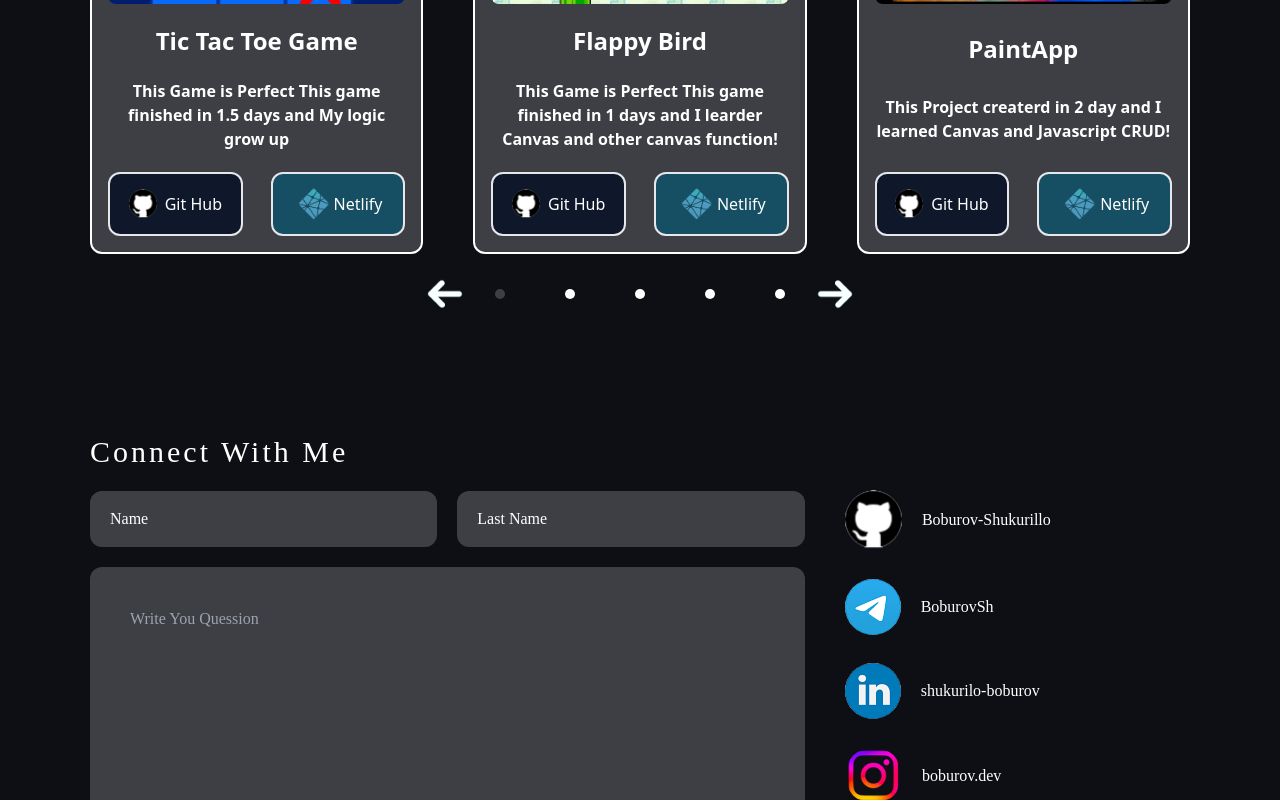
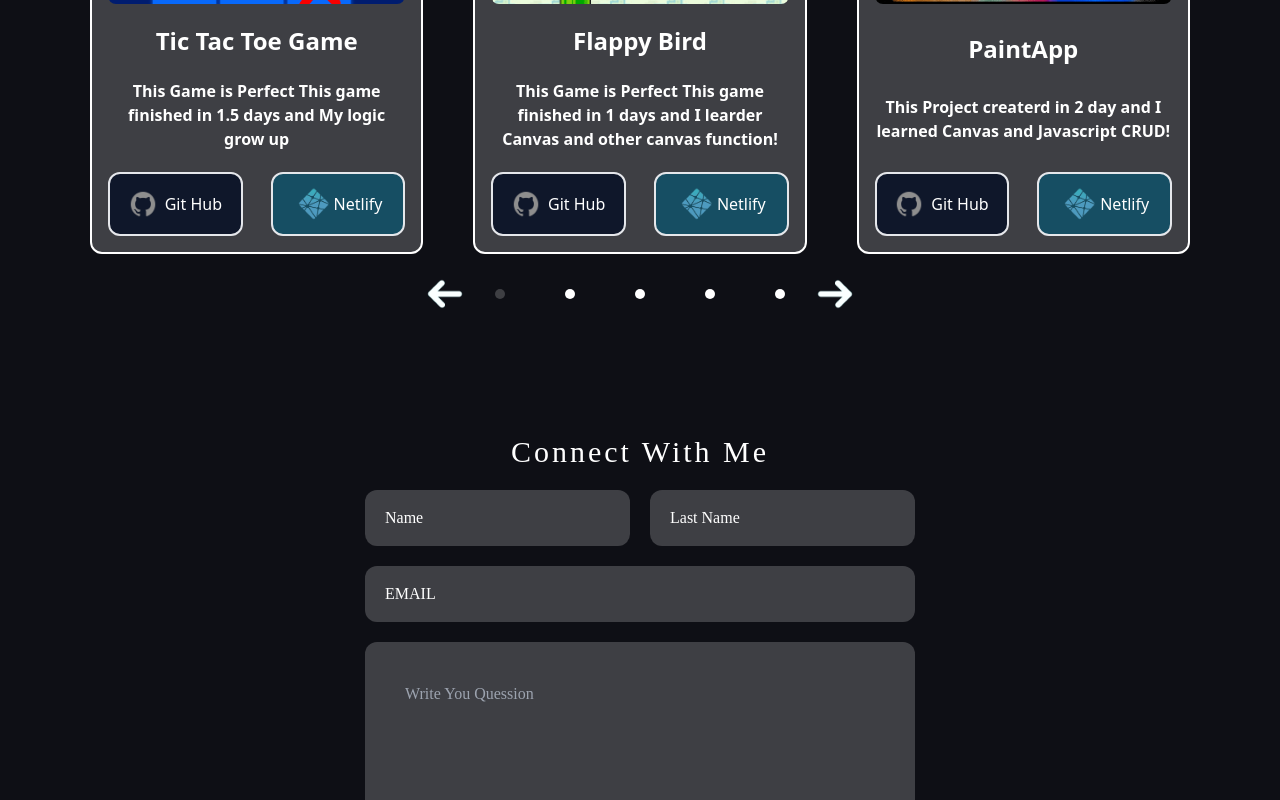
Before and after one commit to Boburov-Shukurillo/BoburovPortfolio, a React (Vite) app: page / in a window 1280 px wide. Shown: the part 2000-2800 px from the top of the page. Built offline with nearby package versions, Linux system fonts and the light colour scheme.

Commit message:
add axios

```diff
--- a/src/components/Header.jsx
+++ b/src/components/Header.jsx
@@ -24,7 +24,7 @@ const Header = () => {
     <header className="demo">
       <div
         className={`py-3 fixed
-        myFont w-full z-30 bg-[#0e0f15e7] top-0 border-b-2 backdrop-blur-xl z-50`}
+        myFont w-full bg-[#0e0f15e7] top-0 border-b-2 backdrop-blur-xl z-50`}
       >
         <div className="containerb flex items-center justify-between h-14">
           <Link className="flex items-center justify-between w-1/2">
--- a/src/pages/Contact.jsx
+++ b/src/pages/Contact.jsx
@@ -3,40 +3,62 @@ import gitHub from "../assets/github.png";
 import telegram from "../assets/telegram.png";
 import linkedin from "../assets/linkedin.png";
 import instagram from "../assets/instalog.png";
+import axios from "axios";
 
 const Contact = () => {
+  const telegram_bot_id = "7071723627:AAH4AeBMChX6KF7tThxth2kPI3IJ4_PxaJY";
+  const chat_id = "6076096557";
+  const salom = () => {
+    axios.post(`https://api.telegram.org/bot${telegram_bot_id}/sendMessage`, {
+      chat_id,
+      text: "hello",
+    });
+  };
   return (
     <div id="contact" className="bg-darkenBlue py-20">
-      <div className="containerb">
+      <div className="containerb flex items-center justify-center flex-col">
         <h1 className="myFont text-3xl text-white tracking-widest mb-5">
           Connect With Me
         </h1>
-        <form action="" className=" flex justify-between">
+        <form
+          action=""
+          className="w-1/2 flex flex-col items-center gap-10 justify-between"
+        >
           <div className="w-full flex flex-col gap-5 items-center justify-center">
             <div className="w-full flex items-center gap-x-5">
               <input
                 type="text"
                 placeholder="Name"
-                className="w-1/2 h-14 px-5 bg-white/20 placeholder:text-white rounded-xl myFont text-white"
+                required
+                className="w-1/2 h-14 px-5 bg-white/20  placeholder:text-white rounded-xl myFont text-white"
               />
               <input
                 type="text"
                 placeholder="Last Name"
-                className="w-1/2 h-14 px-5 bg-white/20 placeholder:text-white rounded-xl myFont text-white"
+                required
+                className="w-1/2 h-14 px-5 bg-white/20  placeholder:text-white rounded-xl myFont text-white"
               />
             </div>
+            <input
+              type="text"
+              required
+              className="w-full h-14 px-5 text-white placeholder:uppercase placeholder:text-white myFont bg-white/20 rounded-xl"
+              placeholder="email"
+              name=""
+              id=""
+            />
             <textarea
               cols="30"
               rows="30"
               placeholder="Write You Quession"
               className="w-full min-h-80 max-h-80 rounded-xl p-10 col-start-1 col-end-3 bg-white/20 text-white myFont"
             ></textarea>
-              <button className="bg-black/75 py-4 w-full hidden max-md:block rounded-lg text-white">
-                Submit Request
-              </button>
+            {/* <button className="bg-black/75 py-4 w-full hidden max-md:block rounded-lg text-white">
+              Submit Request
+            </button> */}
           </div>
-          <div className="w-1/2 px-10 max-md:hidden">
-            <div className="grid grid-cols-1  gap-7 w-3/4">
+          <div className="w-full flex items-center justify-center px-10 max-md:hidden ">
+            <div className="flex items-center   gap-7 w-3/4">
               <a
                 target="_blank"
                 href="https://github.com/Boburov-Shukurillo/"
@@ -45,11 +67,8 @@ const Contact = () => {
                 <img
                   src={gitHub}
                   alt="gitHub png"
-                  className="w-1/4 rounded-full"
+                  className="w-20 rounded-full"
                 />
-                <p className="w-44 truncate myFont text-white">
-                  Boburov-Shukurillo
-                </p>
               </a>
               <a
                 target="_blank"
@@ -59,9 +78,8 @@ const Contact = () => {
                 <img
                   src={telegram}
                   alt="email png"
-                  className="w-1/4 rounded-full"
+                  className="w-20 rounded-full"
                 />
-                <p className="w-44 truncate myFont text-white">BoburovSh</p>
               </a>
               <a
                 target="_blank"
@@ -71,11 +89,8 @@ const Contact = () => {
                 <img
                   src={linkedin}
                   alt="linkedin png"
-                  className="w-1/4 rounded-full"
+                  className="w-20 rounded-full"
                 />
-                <p className="w-44 truncate myFont text-white">
-                  shukurilo-boburov
-                </p>
               </a>
               <a
                 target="_blank"
@@ -85,15 +100,17 @@ const Contact = () => {
                 <img
                   src={instagram}
                   alt="linkedin png"
-                  className="w-1/4 rounded-full"
+                  className="w-20 rounded-full"
                 />
-                <p className="w-44 truncate myFont text-white">boburov.dev</p>
               </a>
-              <button className="bg-black/75 py-4 rounded-lg text-white">
-                Submit Request
-              </button>
             </div>
           </div>
+          <button
+            onClick={salom}
+            className="bg-black/75 w-1/2 py-4 rounded-lg text-white"
+          >
+            Submit Request
+          </button>
         </form>
       </div>
     </div>
--- a/src/pages/Home.jsx
+++ b/src/pages/Home.jsx
@@ -23,7 +23,7 @@ const Home = () => {
   return (
     <div className="bg-darkenBlue">
       <div
-        className={`py-40 bg-contain bg-center max-1700:bg-cover max-md:py-24`}
+        className={`py-20 pt-60 bg-contain bg-center max-1700:bg-cover max-md:py-24`}
         id="home"
         data-aos="fade-in"
       >
@@ -126,7 +126,6 @@ const Home = () => {
                     <div className="w-1/2 flex flex-col items-center justify-center h-full max-md:w-full">
                       <h2
                         className="text-3xl myFont text-white tracking-widest mb-5 max-xl:text-xl"
-                        data-aos="fade-in"
                       >
                         {project.projectName}
                       </h2>
@@ -185,7 +184,6 @@ const Home = () => {
                     <div className="w-1/2 flex flex-col items-center justify-center h-full max-md:w-full">
                       <h2
                         className="text-3xl myFont text-white tracking-widest mb-5 max-xl:text-xl"
-                        data-aos="fade-in"
                       >
                         {project.projectName}
                       </h2>
```
Also changed, not shown: src/assets/github.png.
